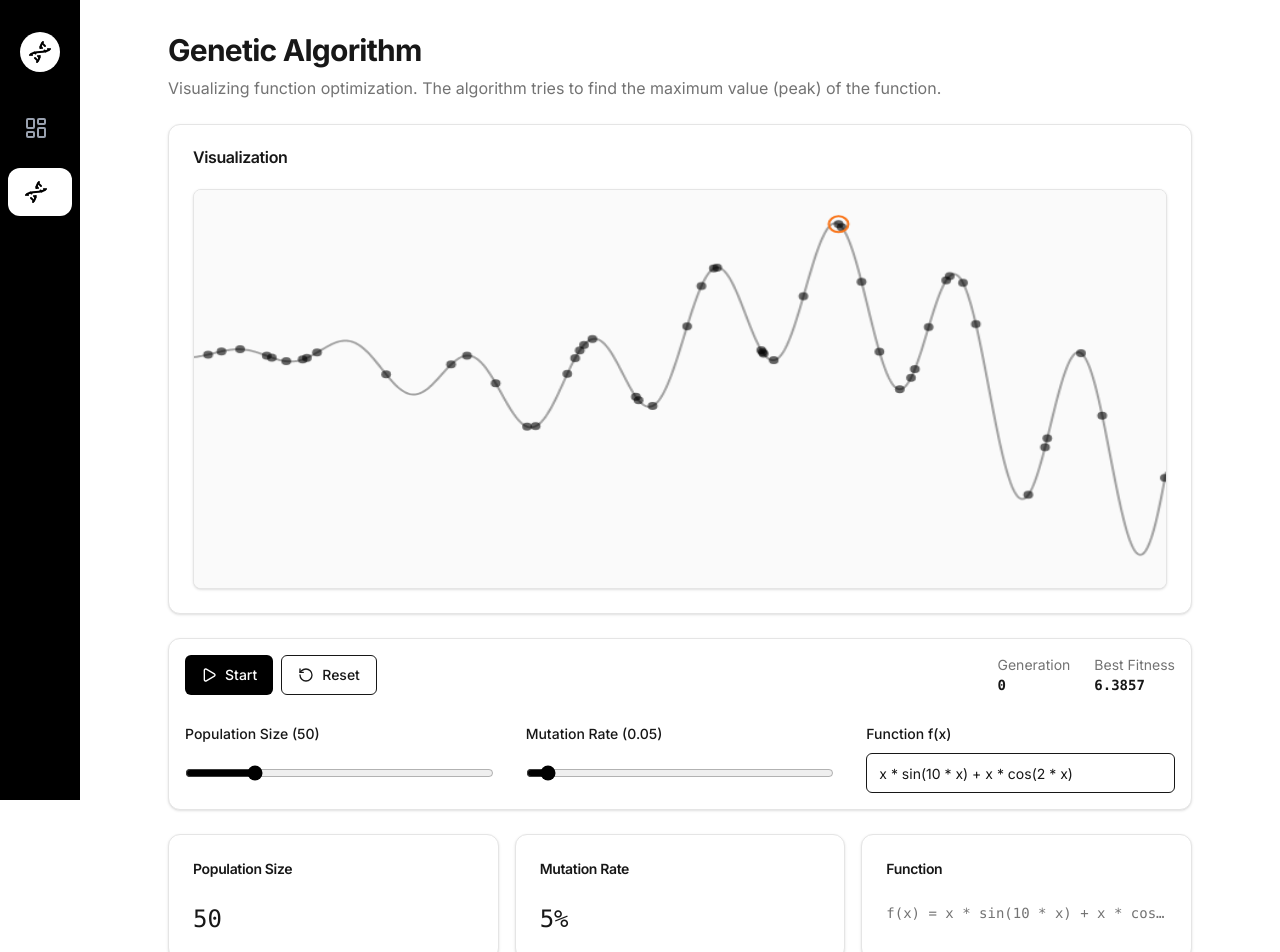
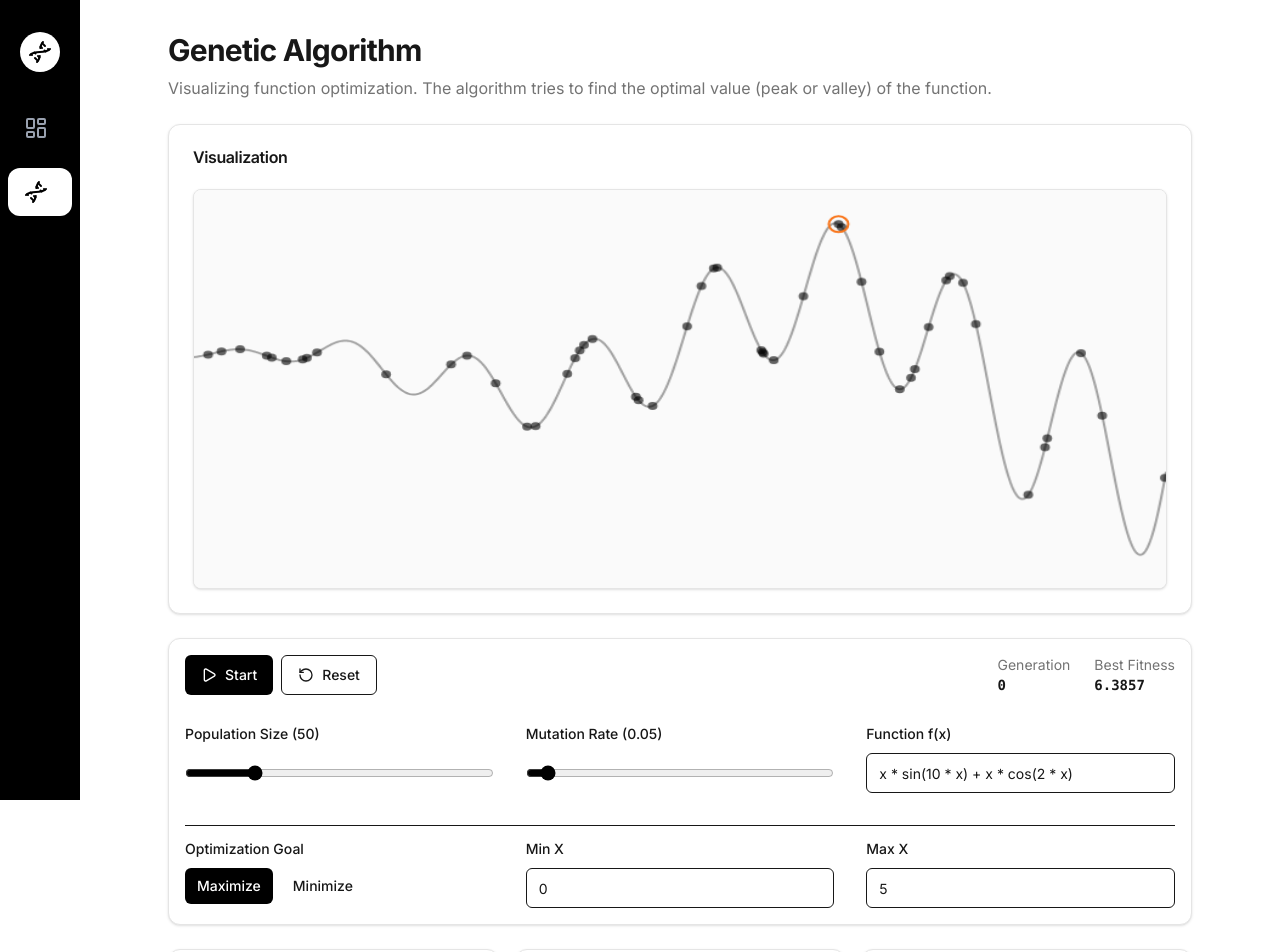
Before and after one commit to Ormon-huehuehue/Optimization-Tech-Visualizer, a Next.js app: page /genetic-algorithm in a window 1280 px wide. Shown: the top 952 px of the page. Built offline with nearby package versions, Linux system fonts and the light colour scheme.

Commit message:
added abiliy to select constraints for values of x

```diff
--- a/src/app/genetic-algorithm/page.tsx
+++ b/src/app/genetic-algorithm/page.tsx
@@ -8,8 +8,8 @@ import { Card, CardContent, CardHeader, CardTitle } from "@/components/ui/Card";
 import { GeneticAlgorithmDocs } from "@/components/visualizer/GeneticAlgorithmDocs";
 import { evaluate } from "mathjs";
 
-const MIN_X = 0;
-const MAX_X = 5;
+const DEFAULT_MIN_X = 0;
+const DEFAULT_MAX_X = 5;
 
 export default function GeneticAlgorithmPage() {
   const [ga, setGa] = useState<GeneticAlgorithm | null>(null);
@@ -30,6 +30,9 @@ export default function GeneticAlgorithmPage() {
   );
   const [mutationRate, setMutationRate] = useState(0.05);
   const [populationSize, setPopulationSize] = useState(50);
+  const [optimizationGoal, setOptimizationGoal] = useState<"maximize" | "minimize">("maximize");
+  const [minX, setMinX] = useState(DEFAULT_MIN_X);
+  const [maxX, setMaxX] = useState(DEFAULT_MAX_X);
 
   // Safe fitness function evaluation
   const getFitnessFunction = useCallback((expression: string) => {
@@ -53,9 +56,10 @@ export default function GeneticAlgorithmPage() {
       0.5, // Crossover rate
       2, // Elitism count
       1, // Gene length (1D)
-      gaFitnessFunction
+      gaFitnessFunction,
+      optimizationGoal === "minimize"
     );
-    newGa.initializePopulation(MIN_X, MAX_X);
+    newGa.initializePopulation(minX, maxX);
     setGa(newGa);
     setPopulation([...newGa.population]);
     setBestFitness(newGa.getBest().fitness);
@@ -63,7 +67,7 @@ export default function GeneticAlgorithmPage() {
     generationRef.current = 0;
     setFitnessHistory([]);
     setConvergedGeneration(null);
-  }, [functionExpression, mutationRate, populationSize, getFitnessFunction]);
+  }, [functionExpression, mutationRate, populationSize, getFitnessFunction, optimizationGoal, minX, maxX]);
 
   // Update GA parameters when inputs change
   useEffect(() => {
@@ -73,6 +77,9 @@ export default function GeneticAlgorithmPage() {
 
       ga.fitnessFunction = gaFitnessFunction;
       ga.mutationRate = mutationRate;
+      ga.minimize = optimizationGoal === "minimize";
+      ga.minX = minX;
+      ga.maxX = maxX;
 
       // Handle population resizing
       if (populationSize !== ga.populationSize) {
@@ -85,7 +92,7 @@ export default function GeneticAlgorithmPage() {
           for (let i = 0; i < diff; i++) {
             const genes = Array.from(
               { length: 1 },
-              () => Math.random() * (MAX_X - MIN_X) + MIN_X
+              () => Math.random() * (maxX - minX) + minX
             );
             ga.population.push({
               genes,
@@ -111,6 +118,9 @@ export default function GeneticAlgorithmPage() {
     populationSize,
     ga,
     getFitnessFunction,
+    optimizationGoal,
+    minX,
+    maxX
   ]);
 
   // Initial setup
@@ -135,7 +145,7 @@ export default function GeneticAlgorithmPage() {
       }
 
       if (newHistory.length >= 20) {
-        const improvement = newHistory[newHistory.length - 1] - newHistory[0];
+        const improvement = Math.abs(newHistory[newHistory.length - 1] - newHistory[0]);
         if (improvement < 0.001 && isRunningRef.current) {
           setIsRunning(false);
           setConvergedGeneration(generationRef.current);
@@ -186,7 +196,7 @@ export default function GeneticAlgorithmPage() {
         <h1 className="text-3xl font-bold tracking-tight">Genetic Algorithm</h1>
         <p className="text-muted-foreground">
           Visualizing function optimization. The algorithm tries to find the
-          maximum value (peak) of the function.
+          optimal value (peak or valley) of the function.
         </p>
       </div>
 
@@ -201,8 +211,8 @@ export default function GeneticAlgorithmPage() {
               generation={generation}
               bestFitness={bestFitness}
               fitnessFunction={getFitnessFunction(functionExpression)}
-              minX={MIN_X}
-              maxX={MAX_X}
+              minX={minX}
+              maxX={maxX}
             />
           </CardContent>
         </Card>
@@ -221,6 +231,12 @@ export default function GeneticAlgorithmPage() {
           populationSize={populationSize}
           onPopulationSizeChange={setPopulationSize}
           convergedGeneration={convergedGeneration}
+          optimizationGoal={optimizationGoal}
+          onOptimizationGoalChange={setOptimizationGoal}
+          minX={minX}
+          onMinXChange={setMinX}
+          maxX={maxX}
+          onMaxXChange={setMaxX}
         />
 
         <div className="grid gap-4 md:grid-cols-3">
--- a/src/components/visualizer/Controls.tsx
+++ b/src/components/visualizer/Controls.tsx
@@ -22,6 +22,12 @@ interface ControlsProps {
   populationSize: number;
   onPopulationSizeChange: (value: number) => void;
   convergedGeneration: number | null;
+  optimizationGoal: "maximize" | "minimize";
+  onOptimizationGoalChange: (value: "maximize" | "minimize") => void;
+  minX: number;
+  onMinXChange: (value: number) => void;
+  maxX: number;
+  onMaxXChange: (value: number) => void;
 }
 
 export function Controls({
@@ -38,6 +44,12 @@ export function Controls({
   populationSize,
   onPopulationSizeChange,
   convergedGeneration,
+  optimizationGoal,
+  onOptimizationGoalChange,
+  minX,
+  onMinXChange,
+  maxX,
+  onMaxXChange,
 }: ControlsProps) {
   return (
     <div className="flex flex-col space-y-4 rounded-xl border border-border bg-card p-4 shadow-sm">
@@ -128,6 +140,56 @@ export function Controls({
           />
         </div>
       </div>
+
+      <div className="grid gap-8 md:grid-cols-3 pt-4 border-t mt-4">
+        <div className="flex flex-col space-y-3">
+            <label className="text-sm font-medium leading-none">Optimization Goal</label>
+            <div className="flex items-center space-x-2">
+                <button
+                    onClick={() => onOptimizationGoalChange("maximize")}
+                    disabled={isRunning}
+                    className={`px-3 py-2 text-sm font-medium rounded-md transition-colors ${
+                        optimizationGoal === "maximize"
+                        ? "bg-primary text-primary-foreground"
+                        : "bg-secondary text-secondary-foreground hover:bg-secondary/80"
+                    }`}
+                >
+                    Maximize
+                </button>
+                <button
+                    onClick={() => onOptimizationGoalChange("minimize")}
+                    disabled={isRunning}
+                    className={`px-3 py-2 text-sm font-medium rounded-md transition-colors ${
+                        optimizationGoal === "minimize"
+                        ? "bg-primary text-primary-foreground"
+                        : "bg-secondary text-secondary-foreground hover:bg-secondary/80"
+                    }`}
+                >
+                    Minimize
+                </button>
+            </div>
+        </div>
+        <div className="flex flex-col space-y-3">
+            <label className="text-sm font-medium leading-none">Min X</label>
+            <input
+                type="number"
+                value={isNaN(minX) ? "" : minX}
+                onChange={(e) => onMinXChange(parseFloat(e.target.value))}
+                className="flex h-10 w-full rounded-md border border-input bg-background px-3 py-2 text-sm ring-offset-background file:border-0 file:bg-transparent file:text-sm file:font-medium placeholder:text-muted-foreground focus-visible:outline-none focus-visible:ring-2 focus-visible:ring-ring focus-visible:ring-offset-2 disabled:cursor-not-allowed disabled:opacity-50"
+                disabled={isRunning}
+            />
+        </div>
+        <div className="flex flex-col space-y-3">
+            <label className="text-sm font-medium leading-none">Max X</label>
+            <input
+                type="number"
+                value={isNaN(maxX) ? "" : maxX}
+                onChange={(e) => onMaxXChange(parseFloat(e.target.value))}
+                className="flex h-10 w-full rounded-md border border-input bg-background px-3 py-2 text-sm ring-offset-background file:border-0 file:bg-transparent file:text-sm file:font-medium placeholder:text-muted-foreground focus-visible:outline-none focus-visible:ring-2 focus-visible:ring-ring focus-visible:ring-offset-2 disabled:cursor-not-allowed disabled:opacity-50"
+                disabled={isRunning}
+            />
+        </div>
+      </div>
     </div>
   );
 }
--- a/src/lib/genetic-algorithm.ts
+++ b/src/lib/genetic-algorithm.ts
@@ -11,6 +11,9 @@ export class GeneticAlgorithm {
   elitismCount: number;
   geneLength: number;
   fitnessFunction: (genes: number[]) => number;
+  minimize: boolean;
+  minX: number = 0;
+  maxX: number = 1;
 
   constructor(
     populationSize: number,
@@ -18,7 +21,8 @@ export class GeneticAlgorithm {
     crossoverRate: number,
     elitismCount: number,
     geneLength: number,
-    fitnessFunction: (genes: number[]) => number
+    fitnessFunction: (genes: number[]) => number,
+    minimize: boolean = false
   ) {
     this.populationSize = populationSize;
     this.mutationRate = mutationRate;
@@ -26,10 +30,13 @@ export class GeneticAlgorithm {
     this.elitismCount = elitismCount;
     this.geneLength = geneLength;
     this.fitnessFunction = fitnessFunction;
+    this.minimize = minimize;
     this.population = [];
   }
 
   initializePopulation(min: number = 0, max: number = 1) {
+    this.minX = min;
+    this.maxX = max;
     this.population = [];
     for (let i = 0; i < this.populationSize; i++) {
       const genes = Array.from({ length: this.geneLength }, () => Math.random() * (max - min) + min);
@@ -41,8 +48,10 @@ export class GeneticAlgorithm {
   }
 
   evolve() {
-    // Sort by fitness (descending)
-    this.population.sort((a, b) => b.fitness - a.fitness);
+    // Sort by fitness
+    this.population.sort((a, b) => {
+        return this.minimize ? a.fitness - b.fitness : b.fitness - a.fitness;
+    });
 
     const newPopulation: Individual[] = [];
 
@@ -70,8 +79,12 @@ export class GeneticAlgorithm {
     let best: Individual | null = null;
     for (let i = 0; i < tournamentSize; i++) {
       const ind = this.population[Math.floor(Math.random() * this.populationSize)];
-      if (!best || ind.fitness > best.fitness) {
+      if (!best) {
         best = ind;
+      } else if (this.minimize) {
+        if (ind.fitness < best.fitness) best = ind;
+      } else {
+        if (ind.fitness > best.fitness) best = ind;
       }
     }
     return best!;
@@ -95,12 +108,21 @@ export class GeneticAlgorithm {
     for (let i = 0; i < this.geneLength; i++) {
       if (Math.random() < this.mutationRate) {
         // Add small random noise for continuous values
+        // Add small random noise for continuous values
         individual.genes[i] += (Math.random() - 0.5) * 0.5; // Mutation step size
+
+        // Clamp to bounds
+        individual.genes[i] = Math.max(this.minX, Math.min(this.maxX, individual.genes[i]));
       }
     }
   }
 
   getBest(): Individual {
-    return this.population.reduce((prev, current) => (prev.fitness > current.fitness) ? prev : current);
+    return this.population.reduce((prev, current) => {
+        if (this.minimize) {
+            return (prev.fitness < current.fitness) ? prev : current;
+        }
+        return (prev.fitness > current.fitness) ? prev : current;
+    });
   }
 }
```
